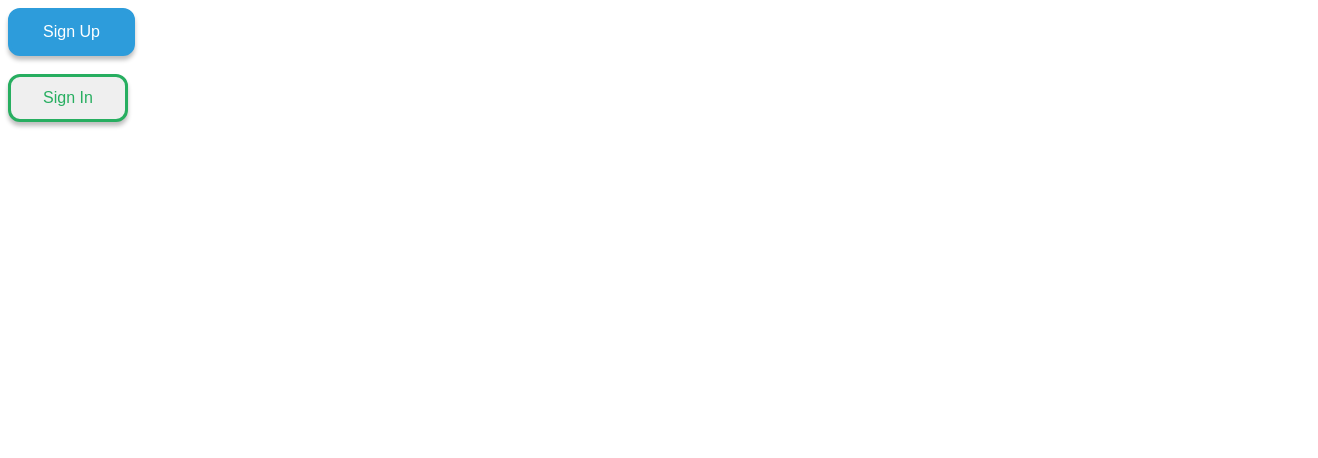
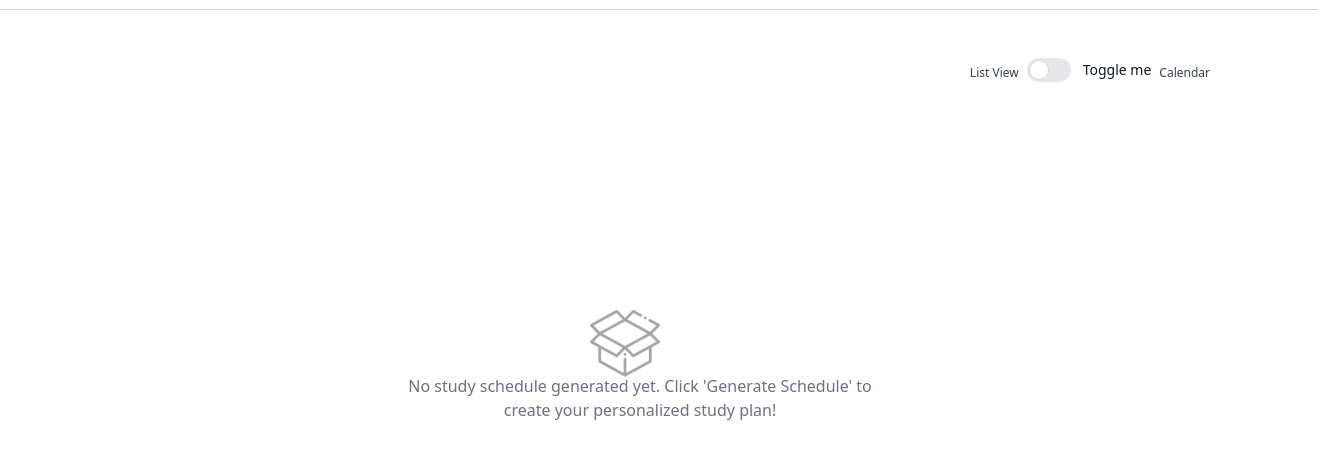
Before and after one commit to MrNobodyCam/SmartSched, a React (Vite) app in the folder frontend/: page / in a window 1280 px wide. Shown: the top 458 px of the page, 1318 px wide, since content can reach past the window. Built offline with nearby package versions, Linux system fonts and the light colour scheme.

Commit message:
schedule_listview V1.0

```diff
--- a/frontend/package.json
+++ b/frontend/package.json
@@ -11,6 +11,7 @@
   },
   "dependencies": {
     "@tailwindcss/vite": "^4.0.6",
+    "lucide-react": "^0.475.0",
     "react": "^19.0.0",
     "react-dom": "^19.0.0"
   },
--- a/frontend/src/App.tsx
+++ b/frontend/src/App.tsx
@@ -1,17 +1,10 @@
-import SecondaryBtn from "./components/SecondayBtn";
-import PrimaryBtn from "./components/PrimaryBtn";
 
+import GenerateSchedule from './components/generate-scheudle';
 function App() {
   return (
-    <div>
-      <PrimaryBtn color="" background="">
-        Sign Up
-      </PrimaryBtn>
-      <br />
-      <SecondaryBtn color="" border="">
-        Sign In
-      </SecondaryBtn>
-    </div>
+    <>
+    <GenerateSchedule/>
+    </>
   );
 }
 
--- a/frontend/src/components/Components-styles/Button.module.css
+++ /dev/null
@@ -1,50 +0,0 @@
-/* .btn{
-    display: flex;
-    align-items: center;
-    justify-content: space-evenly;
-    flex-direction: row;
-    min-height: 95vh;
-} */
-
-.primary{
-    font-weight: 500;
-    padding-left: 32px;
-    padding-right: 32px;
-    padding-top: 12px;
-    padding-bottom: 12px;
-    background-color: var(--bg-color,#2D9CDB);
-    color: var(--text-color,#ffffff);
-    border-radius: 12px;
-    font-size: 16px;
-    box-shadow: 0px 4px 4px rgba(0, 0, 0, 0.25);
-    transition: ease-out 0.3s;
-    cursor: pointer;
-    border: var(--bg-color,#2D9CDB), 3px solid;
-}
-
-
-.primary:hover{
-    background-color: var(--bg-color,#2D9CDB);
-    opacity: 0.5;
-}
-
-.secondary{
-    font-weight: 500;
-    padding-left: 32px;
-    padding-right: 32px;
-    padding-top: 12px;
-    padding-bottom: 12px;
-    border: var(--border-color,#27AE60), 3px solid;
-    color: var(--text-color,#27AE60);
-    border-radius: 12px;
-    font-size: 16px;
-    cursor: pointer;
-    box-shadow: 0px 4px 4px rgba(0, 0, 0, 0.25);
-    transition:  0.3s ease-out;
-}
-
-.secondary:hover{
-    border-color: var(--border-color,#27AE60);
-    color: var(--text-color,#27AE60);
-    opacity: 0.5;
-}
--- a/frontend/src/components/PrimaryBtn.tsx
+++ /dev/null
@@ -1,25 +0,0 @@
-import styles from "./Components-styles/Button.module.css";
-interface Props {
-  children: string;
-  color: string;
-  background: string;
-}
-const PrimaryBtn = ({ children, color, background }: Props) => {
-  return (
-    <div className={styles.btn}>
-      <button
-        className={styles.primary}
-        style={
-          {
-            "--text-color": color,
-            "--bg-color": background,
-          } as React.CSSProperties
-        }
-      >
-        {children}
-      </button>
-    </div>
-  );
-};
-
-export default PrimaryBtn;
--- a/frontend/src/components/SecondayBtn.tsx
+++ /dev/null
@@ -1,25 +0,0 @@
-import styles from "./Components-styles/Button.module.css";
-interface Props {
-  children: string;
-  color: string;
-  border: string;
-}
-const SecondaryBtn = ({ children, color, border }: Props) => {
-  return (
-    <div className={styles.btn}>
-      <button
-        className={styles.secondary}
-        style={
-          {
-            "--text-color": color,
-            "--border-color": border,
-          } as React.CSSProperties
-        }
-      >
-        {children}
-      </button>
-    </div>
-  );
-};
-
-export default SecondaryBtn;
--- /dev/null
+++ b/frontend/src/components/generate-scheudle.tsx
@@ -0,0 +1,65 @@
+import React, { useState } from "react";
+import BoxIcon from "../assets/images/box 1.svg"; // Correct path to your icon
+
+const EmptySchedule = () => {
+  const [viewType, setViewType] = useState("calendar");
+
+  return (
+    <div className="w-[1356px] h-[934px] bg-white font-inter mx-auto absolute left-1/2 top-1/2 transform -translate-x-1/2 -translate-y-1/2 shadow-md">
+      <div className="border-b border-gray-300 p-4">
+        <div className="flex items-center justify-between max-w-6xl mx-auto">
+          <div className="flex items-center">
+            <h1 className="font-open-sans text-2xl font-medium mr-4">
+              January 2022
+            </h1>
+            <button className="px-3 py-1 text-xs text-blue-600 bg-blue-100 rounded-full font-inter border-none cursor-pointer hover:bg-blue-200">
+              Month ▾
+            </button>
+          </div>
+          <div className="flex items-center">
+            <button className="px-4 py-2 text-xs text-blue-600 bg-blue-100 rounded-md font-inter border-none cursor-pointer mr-4 flex items-center gap-2">
+              Generate Schedule
+              <span className="text-lg font-bold">+</span>
+            </button>
+          </div>
+        </div>
+      </div>
+
+      <div className="flex items-center mt-0 absolute top-[125px] right-[100px]">
+        <label className="text-xs text-gray-700 mx-2">List View</label>
+        {/* <label className="relative inline-block w-15 h-8">
+          <input type="checkbox"
+                 checked={viewType === 'calendar'}
+                 onChange={() => setViewType(viewType === 'calendar' ? 'list' : 'calendar')}
+                 className="opacity-0 w-0 h-0"
+          />
+          <span className="absolute cursor-pointer top-0 left-0 right-0 bottom-0 bg-gray-300 transition duration-400 rounded-full"></span>
+          <span className="absolute content-[''] h-6 w-6 left-1 bottom-1 bg-white transition duration-400 rounded-full"></span>
+        </label> */}
+        <div>
+          <label className="inline-flex items-center cursor-pointer">
+            <input type="checkbox" value="" className="sr-only peer" />
+            <div className="relative w-11 h-6 bg-gray-200 peer-focus:outline-none peer-focus:ring-4 peer-focus:ring-blue-300 dark:peer-focus:ring-blue-800 rounded-full peer dark:bg-gray-700 peer-checked:after:translate-x-full rtl:peer-checked:after:-translate-x-full peer-checked:after:border-white after:content-[''] after:absolute after:top-[2px] after:start-[2px] after:bg-white after:border-gray-300 after:border after:rounded-full after:h-5 after:w-5 after:transition-all dark:border-gray-600 peer-checked:bg-blue-600 dark:peer-checked:bg-blue-600"></div>
+            <span className="ms-3 text-sm font-medium text-gray-900 dark:text-gray-300">
+              Toggle me
+            </span>
+          </label>
+        </div>
+
+        <label className="text-xs text-gray-700 mx-2">Calendar</label>
+      </div>
+
+      <div className="flex flex-col items-center justify-center max-w-lg mx-auto mt-[300px] px-4 text-center">
+        <div className="w-25 h-12 mb-4">
+          <img src={BoxIcon} alt="Empty box" className="max-w-full h-auto" />
+        </div>
+        <p className="text-gray-500 font-inter text-base">
+          No study schedule generated yet. Click 'Generate Schedule' to create
+          your personalized study plan!
+        </p>
+      </div>
+    </div>
+  );
+};
+
+export default EmptySchedule;
--- a/frontend/src/index.css
+++ b/frontend/src/index.css
@@ -1,70 +1,3 @@
-/* @import "tailwindcss";
-
-:root {
-  font-family: Inter, system-ui, Avenir, Helvetica, Arial, sans-serif;
-  line-height: 1.5;
-  font-weight: 400;
-
-  color-scheme: light dark;
-  color: rgba(255, 255, 255, 0.87);
-  background-color: #242424;
-
-  font-synthesis: none;
-  text-rendering: optimizeLegibility;
-  -webkit-font-smoothing: antialiased;
-  -moz-osx-font-smoothing: grayscale;
-}
-
-a {
-  font-weight: 500;
-  color: #646cff;
-  text-decoration: inherit;
-}
-a:hover {
-  color: #535bf2;
-}
-
-body {
-  margin: 0;
-  display: flex;
-  place-items: center;
-  min-width: 320px;
-  min-height: 100vh;
-}
-
-h1 {
-  font-size: 3.2em;
-  line-height: 1.1;
-}
-
-button {
-  border-radius: 8px;
-  border: 1px solid transparent;
-  padding: 0.6em 1.2em;
-  font-size: 1em;
-  font-weight: 500;
-  font-family: inherit;
-  background-color: #1a1a1a;
-  cursor: pointer;
-  transition: border-color 0.25s;
-}
-button:hover {
-  border-color: #e064ff;
-}
-button:focus,
-button:focus-visible {
-  outline: 4px auto -webkit-focus-ring-color;
-}
-
-@media (prefers-color-scheme: light) {
-  :root {
-    color: #213547;
-    background-color: #ffffff;
-  }
-  a:hover {
-    color: #747bff;
-  }
-  button {
-    background-color: #f9f9f9;
-  }
-} */
+@import "tailwindcss";
+@import "tailwindcss/utilities";
+/* @import "tailwindcss/components"; */
```
Also changed, not shown: frontend/src/assets/images/box 1.svg (added), 1 other file (tests, documents, lock files or other folders).
